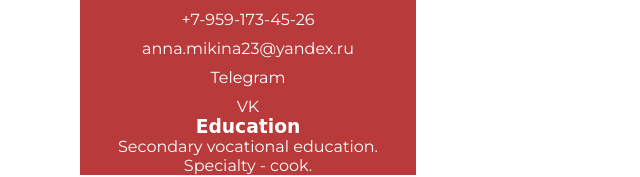
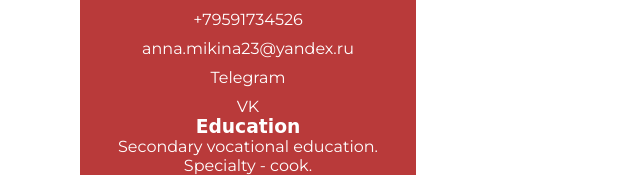
Before and after one commit to Hellcat1620/rsschool-cv, a plain HTML site: page index.html in a window 1280 px wide. Shown: the part 273-450 px from the top of the page, 0-640 px from the left. Drawn offline with Linux system fonts and the light colour scheme; a web font is replaced by a local one.

Commit message:
fix: del whitespase

```diff
--- a/index.html
+++ b/index.html
@@ -13,7 +13,7 @@
       <img src="IMG_20220825_144433.jpg" alt="photo">
       <h3 class="contact-h3">Contacts</h3>
       <ul class="contact">
-        <li><a href="tel:+79591734526">+7-959-173-45-26</a></li>
+        <li><a href="tel:+79591734526">+79591734526</a></li>
         <li><a href="mailto:anna.mikina23@yandex.ru">anna.mikina23@yandex.ru</a></li>
         <li><a href="#">Telegram</a></li>
         <li><a href="https://vk.com/hellcat_00">VK</a></li>
```
